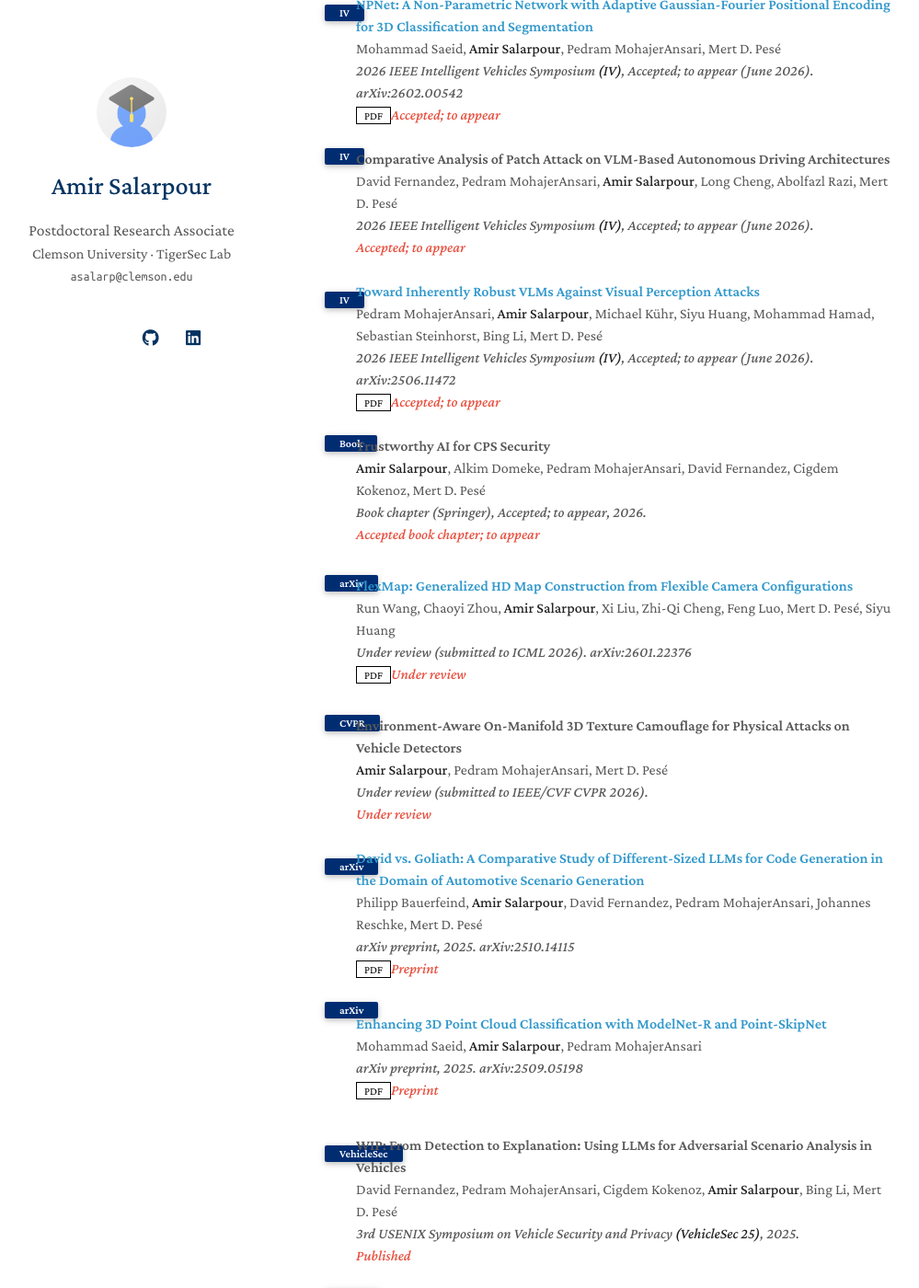
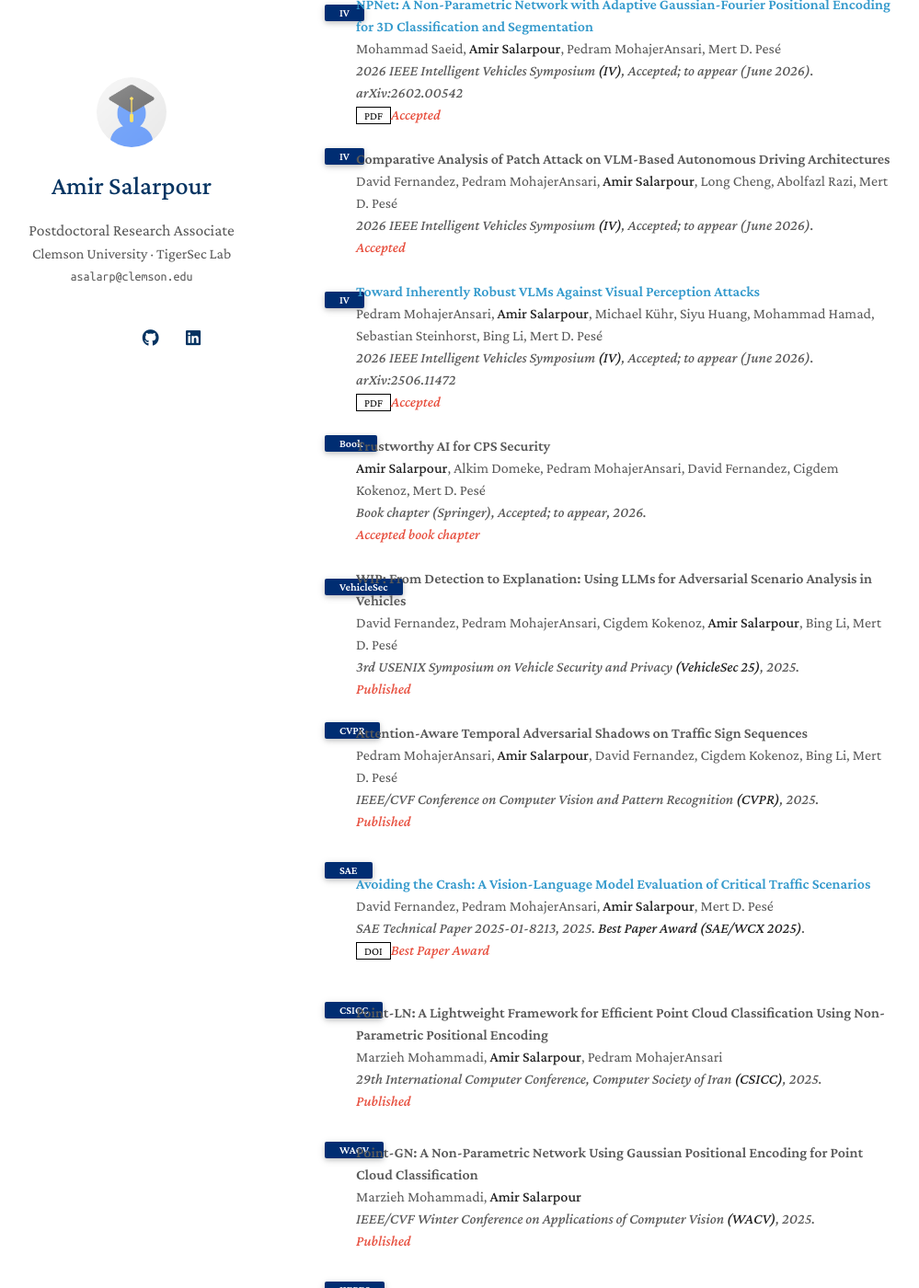
Before and after one commit to asalarpour/asalarpour.github.io, a Jekyll site: the page built from index.md, in a window 1280 px wide and 1400 px high, scrolled down 1008 px. Shown: the whole window at 92% size, without its empty margins (133-1132 px from the left). Built offline with Jekyll 4.4.1, drawn with Linux system fonts in a browser that asks for light colours; a style sheet for code colours, icons or effects is not loaded; some of the changed lines change nothing that is shown; some of the changed text lies outside the part shown.

Commit message:
Update publications.yml

```diff
--- a/_data/publications.yml
+++ b/_data/publications.yml
@@ -10,7 +10,7 @@ main:
     code: ""
     page: ""
     bibtex: ""
-    notes: "Accepted; to appear"
+    notes: "Accepted"
     image: ""
 
   - title: "NPNet: A Non-Parametric Network with Adaptive Gaussian-Fourier Positional Encoding for 3D Classification and Segmentation"
@@ -21,7 +21,7 @@ main:
     code: ""
     page: ""
     bibtex: ""
-    notes: "Accepted; to appear"
+    notes: "Accepted"
     image: ""
 
   - title: "Comparative Analysis of Patch Attack on VLM-Based Autonomous Driving Architectures"
@@ -32,7 +32,7 @@ main:
     code: ""
     page: ""
     bibtex: ""
-    notes: "Accepted; to appear"
+    notes: "Accepted"
     image: ""
 
   - title: "Toward Inherently Robust VLMs Against Visual Perception Attacks"
@@ -43,7 +43,7 @@ main:
     code: ""
     page: ""
     bibtex: ""
-    notes: "Accepted; to appear"
+    notes: "Accepted"
     image: ""
 
   - title: "Trustworthy AI for CPS Security"
@@ -54,56 +54,55 @@ main:
     code: ""
     page: ""
     bibtex: ""
-    notes: "Accepted book chapter; to appear"
+    notes: "Accepted book chapter"
     image: ""
 
-  - title: "FlexMap: Generalized HD Map Construction from Flexible Camera Configurations"
-    authors: "Run Wang, Chaoyi Zhou, <strong>Amir Salarpour</strong>, Xi Liu, Zhi-Qi Cheng, Feng Luo, Mert D. Pesé, Siyu Huang"
-    conference_short: arXiv
-    conference: "Under review (submitted to ICML 2026). arXiv:2601.22376"
-    pdf: "https://arxiv.org/pdf/2601.22376.pdf"
-    code: ""
-    page: ""
-    bibtex: ""
-    notes: "Under review"
-    image: ""
+  # - title: "FlexMap: Generalized HD Map Construction from Flexible Camera Configurations"
+  #   authors: "Run Wang, Chaoyi Zhou, <strong>Amir Salarpour</strong>, Xi Liu, Zhi-Qi Cheng, Feng Luo, Mert D. Pesé, Siyu Huang"
+  #   conference_short: arXiv
+  #   conference: "Under review (submitted to ICML 2026). arXiv:2601.22376"
+  #   pdf: "https://arxiv.org/pdf/2601.22376.pdf"
+  #   code: ""
+  #   page: ""
+  #   bibtex: ""
+  #   notes: "Under review"
+  #   image: ""
 
-  # (از بخش comment هم اضافه شد)
-  - title: "Environment-Aware On-Manifold 3D Texture Camouflage for Physical Attacks on Vehicle Detectors"
-    authors: "<strong>Amir Salarpour</strong>, Pedram MohajerAnsari, Mert D. Pesé"
-    conference_short: CVPR
-    conference: "Under review (submitted to IEEE/CVF CVPR 2026)."
-    pdf: ""
-    code: ""
-    page: ""
-    bibtex: ""
-    notes: "Under review"
-    image: ""
+  # - title: "Environment-Aware On-Manifold 3D Texture Camouflage for Physical Attacks on Vehicle Detectors"
+  #   authors: "<strong>Amir Salarpour</strong>, Pedram MohajerAnsari, Mert D. Pesé"
+  #   conference_short: CVPR
+  #   conference: "Under review (submitted to IEEE/CVF CVPR 2026)."
+  #   pdf: ""
+  #   code: ""
+  #   page: ""
+  #   bibtex: ""
+  #   notes: "Under review"
+  #   image: ""
 
   # =========================
   # 2025
   # =========================
-  - title: "David vs. Goliath: A Comparative Study of Different-Sized LLMs for Code Generation in the Domain of Automotive Scenario Generation"
-    authors: "Philipp Bauerfeind, <strong>Amir Salarpour</strong>, David Fernandez, Pedram MohajerAnsari, Johannes Reschke, Mert D. Pesé"
-    conference_short: arXiv
-    conference: "arXiv preprint, 2025. arXiv:2510.14115"
-    pdf: "https://arxiv.org/pdf/2510.14115.pdf"
-    code: ""
-    page: ""
-    bibtex: ""
-    notes: "Preprint"
-    image: ""
+  # - title: "David vs. Goliath: A Comparative Study of Different-Sized LLMs for Code Generation in the Domain of Automotive Scenario Generation"
+  #   authors: "Philipp Bauerfeind, <strong>Amir Salarpour</strong>, David Fernandez, Pedram MohajerAnsari, Johannes Reschke, Mert D. Pesé"
+  #   conference_short: arXiv
+  #   conference: "arXiv preprint, 2025. arXiv:2510.14115"
+  #   pdf: "https://arxiv.org/pdf/2510.14115.pdf"
+  #   code: ""
+  #   page: ""
+  #   bibtex: ""
+  #   notes: "Preprint"
+  #   image: ""
 
-  - title: "Enhancing 3D Point Cloud Classification with ModelNet-R and Point-SkipNet"
-    authors: "Mohammad Saeid, <strong>Amir Salarpour</strong>, Pedram MohajerAnsari"
-    conference_short: arXiv
-    conference: "arXiv preprint, 2025. arXiv:2509.05198"
-    pdf: "https://arxiv.org/pdf/2509.05198.pdf"
-    code: ""
-    page: ""
-    bibtex: ""
-    notes: "Preprint"
-    image: ""
+  # - title: "Enhancing 3D Point Cloud Classification with ModelNet-R and Point-SkipNet"
+  #   authors: "Mohammad Saeid, <strong>Amir Salarpour</strong>, Pedram MohajerAnsari"
+  #   conference_short: arXiv
+  #   conference: "arXiv preprint, 2025. arXiv:2509.05198"
+  #   pdf: "https://arxiv.org/pdf/2509.05198.pdf"
+  #   code: ""
+  #   page: ""
+  #   bibtex: ""
+  #   notes: "Preprint"
+  #   image: ""
 
   - title: "WIP: From Detection to Explanation: Using LLMs for Adversarial Scenario Analysis in Vehicles"
     authors: "David Fernandez, Pedram MohajerAnsari, Cigdem Kokenoz, <strong>Amir Salarpour</strong>, Bing Li, Mert D. Pesé"
@@ -160,31 +159,30 @@ main:
     notes: "Published"
     image: ""
 
-  # (از بخش comment هم اضافه شد)
-  - title: "Forensic Reconstruction of Traffic Incidents: A Vision-Language Model Framework for Post-Incident Forensic Analysis"
-    authors: "David Fernandez, Pedram MohajerAnsari, <strong>Amir Salarpour</strong>, Richard Brooks, Mert D. Pesé"
-    conference_short: IEEE MultiMedia
-    conference: "IEEE MultiMedia, accepted; to appear, 2025."
-    pdf: ""
-    code: ""
-    page: ""
-    bibtex: ""
-    notes: "Accepted; to appear"
-    image: ""
+  # - title: "Forensic Reconstruction of Traffic Incidents: A Vision-Language Model Framework for Post-Incident Forensic Analysis"
+  #   authors: "David Fernandez, Pedram MohajerAnsari, <strong>Amir Salarpour</strong>, Richard Brooks, Mert D. Pesé"
+  #   conference_short: IEEE MultiMedia
+  #   conference: "IEEE MultiMedia, accepted; to appear, 2025."
+  #   pdf: ""
+  #   code: ""
+  #   page: ""
+  #   bibtex: ""
+  #   notes: "Accepted; to appear"
+  #   image: ""
 
   # =========================
   # 2024
   # =========================
-  - title: "Discovering New Shadow Patterns for Black-Box Attacks on Lane Detection of Autonomous Vehicles"
-    authors: "Pedram MohajerAnsari, <strong>Amir Salarpour</strong>, Jan De Voor, Alkim Domeke, Arkajyoti Mitra, Grace Johnson, Habeeb Olufowobi, Mohammad Hamad, Mert D. Pesé"
-    conference_short: arXiv
-    conference: "arXiv preprint, 2024. arXiv:2409.18248"
-    pdf: "https://arxiv.org/pdf/2409.18248.pdf"
-    code: ""
-    page: ""
-    bibtex: ""
-    notes: "Preprint"
-    image: ""
+  # - title: "Discovering New Shadow Patterns for Black-Box Attacks on Lane Detection of Autonomous Vehicles"
+  #   authors: "Pedram MohajerAnsari, <strong>Amir Salarpour</strong>, Jan De Voor, Alkim Domeke, Arkajyoti Mitra, Grace Johnson, Habeeb Olufowobi, Mohammad Hamad, Mert D. Pesé"
+  #   conference_short: arXiv
+  #   conference: "arXiv preprint, 2024. arXiv:2409.18248"
+  #   pdf: "https://arxiv.org/pdf/2409.18248.pdf"
+  #   code: ""
+  #   page: ""
+  #   bibtex: ""
+  #   notes: "Preprint"
+  #   image: ""
 
   # =========================
   # Older publications (journals / conferences)
```
